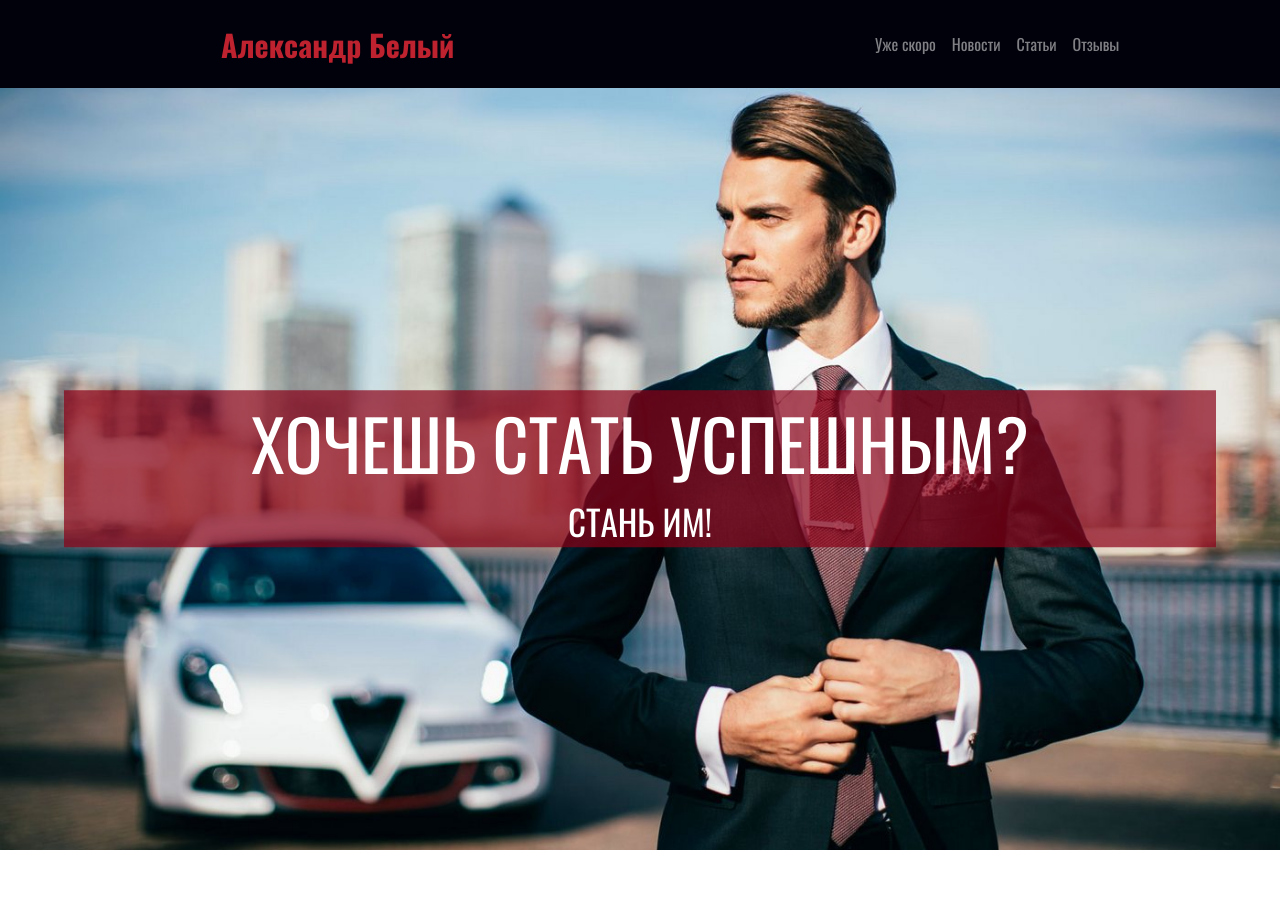
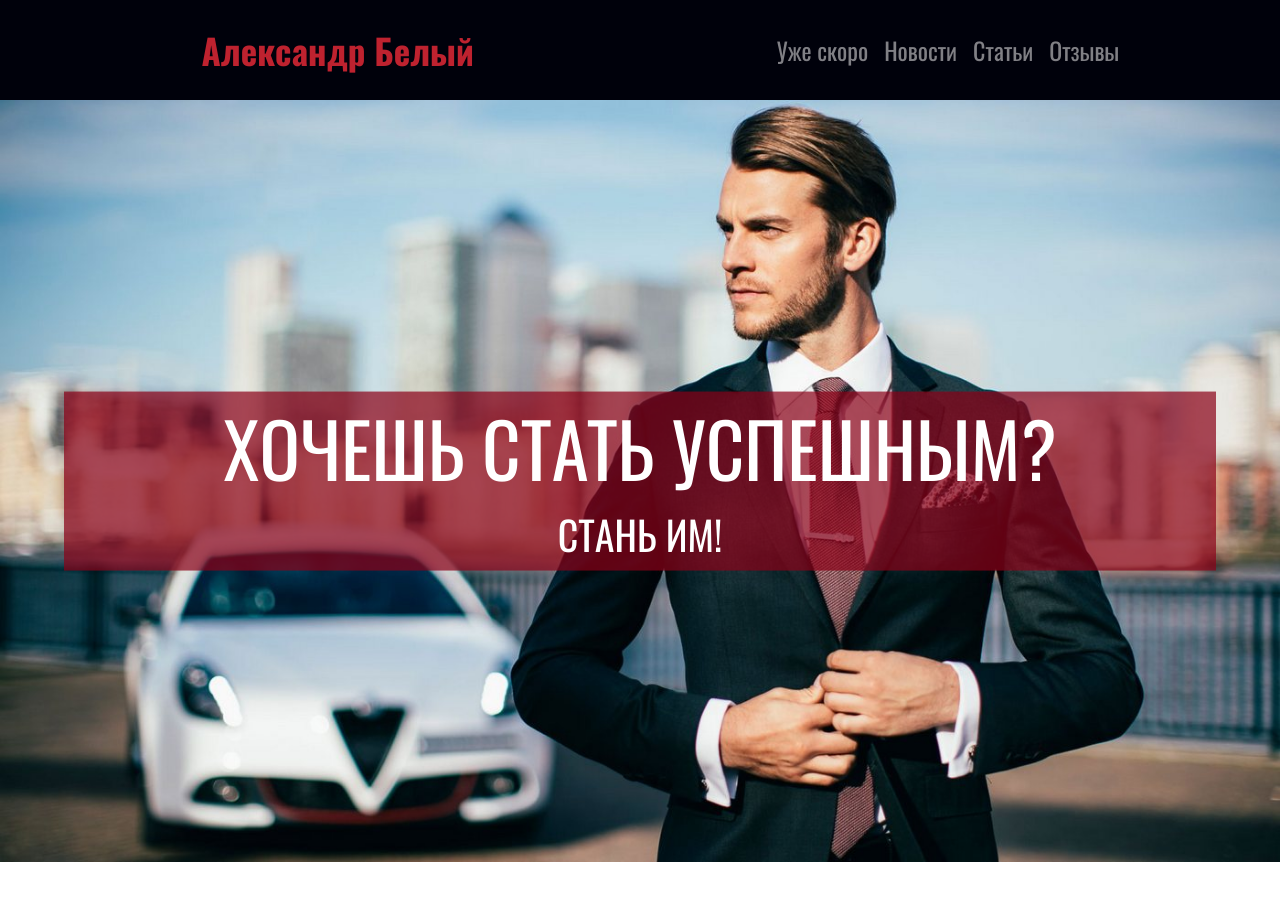
Before and after one commit to AlexR1723/test_business-blog, a Django app: page / in a window 1280 px wide. Shown: the top 899 px of the page. Run offline with Django 3.2, Linux system fonts and the light colour scheme; data that the repository does not hold is empty; some libraries are stand-ins or nearby versions.

Commit message:
final fonts and articles 3

```diff
--- a/static/css/style.css
+++ b/static/css/style.css
@@ -151,11 +151,11 @@ font-style: normal;
 }
 
 @media (min-width: 1200px) {
-  .it1 { font-size: 70px; }
-  .it2 { font-size: 35px; }
+  .it1 { font-size: 75px; }
+  .it2 { font-size: 40px; }
   .event{width: 30%;}
   .article{width: 30%;}
-  .name{font-size: 30px;}
+  .name{font-size: 35px;}
   #carouselreviews{width: 60%; padding: 30px 100px 30px 100px}
   .lb_events{font-size: 60px;}
   .footer_name{font-size: 30px;}
@@ -174,6 +174,7 @@ font-style: normal;
 	position: absolute;
 	top:50%;
 	transform: translateY(-50%);
+    padding: 0% 0% 0.5% 0%;
 }
 .it1{
 	color: white;
@@ -313,4 +314,5 @@ font-style: normal;
 .nav-link{
     font-family: Oswald;
     font-weight: normal;
+    font-size: 1.5rem;
 }
```
